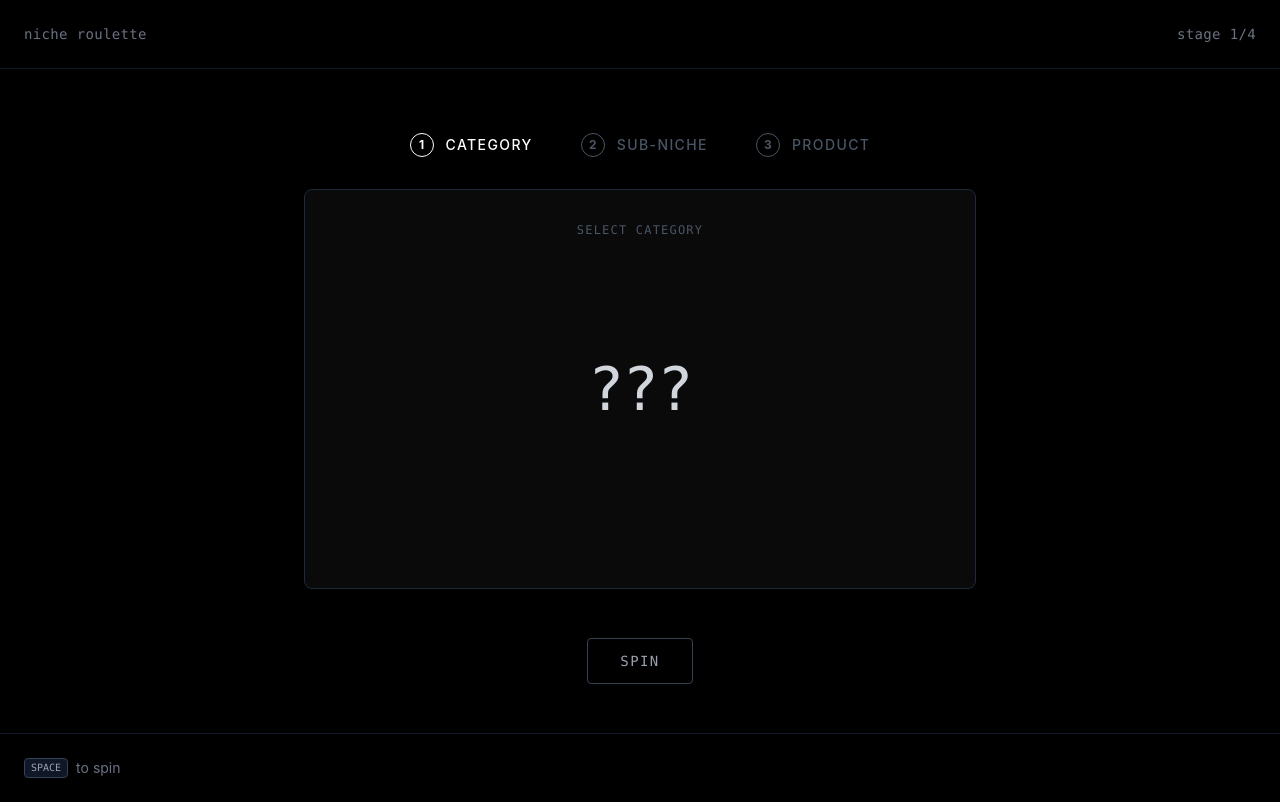
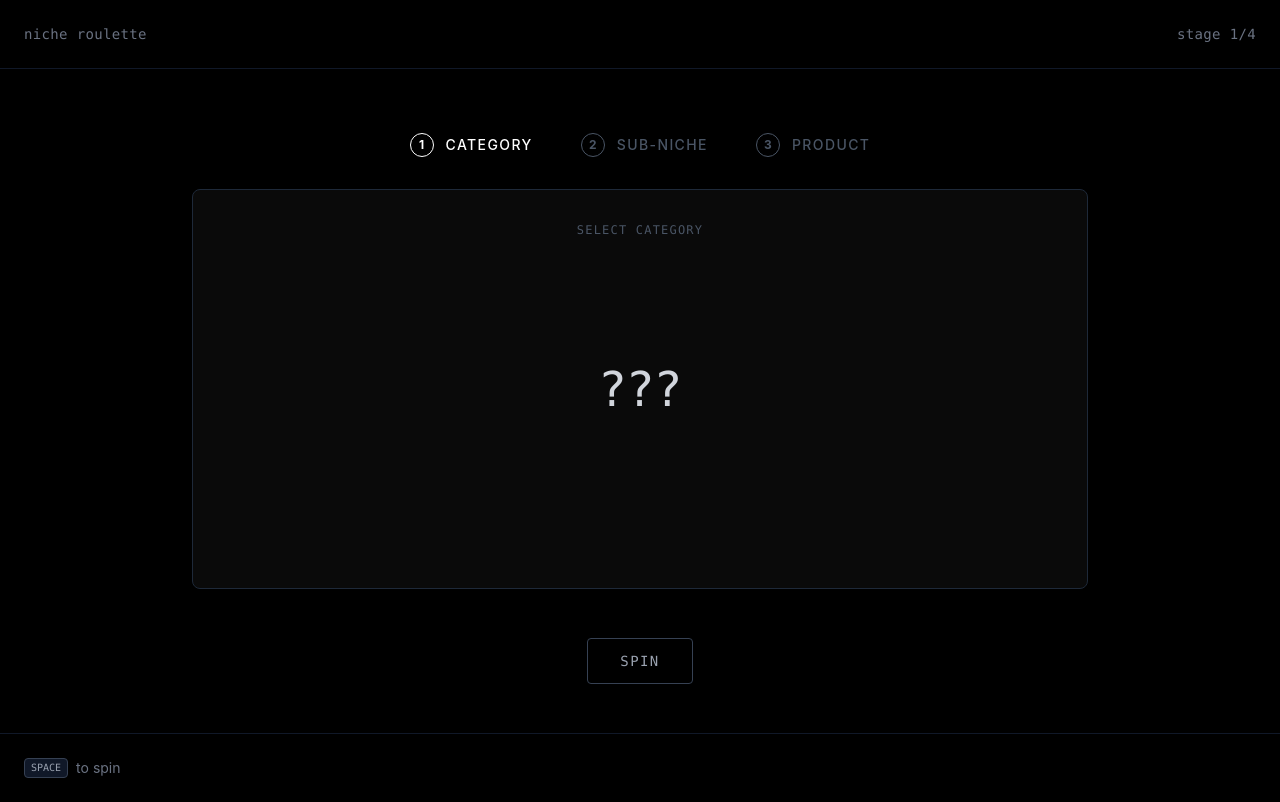
Before and after one commit to chxmpizy/Niche_Roulette, a Next.js app: page /roulette in a window 1280 px wide. Built offline with nearby package versions, Linux system fonts and the light colour scheme.

Commit message:
fix : fix padding and text width

```diff
--- a/app/roulette/page.tsx
+++ b/app/roulette/page.tsx
@@ -53,7 +53,7 @@ export default function RoulettePage() {
       </header>
 
       <main className="flex-1 flex flex-col items-center justify-center p-4 md:p-8">
-        <div className="max-w-3xl mx-auto w-full flex-1 flex flex-col">
+        <div className="max-w-4xl mx-auto w-full flex-1 flex flex-col">
           {stage < 4 && <StageIndicator currentStage={stage} />}
 
           <div className="flex-1 flex flex-col items-center justify-center w-full">
--- a/components/roulette/category-stage.tsx
+++ b/components/roulette/category-stage.tsx
@@ -51,9 +51,9 @@ export function CategoryStage({
   }, [finalResult, isSpinning, onComplete]);
 
   return (
-    <div className="flex flex-col items-center w-full max-w-2xl">
+    <div className="flex flex-col items-center w-full max-w-6xl">
       <div
-        className="w-full bg-[#0a0a0a] border border-gray-800 rounded-lg p-12 md:p-24 flex flex-col items-center justify-center min-h-[400px] relative overflow-hidden cursor-pointer group"
+        className="w-full bg-[#0a0a0a] border border-gray-800 rounded-lg p-12 flex flex-col items-center justify-center min-h-[400px] relative overflow-hidden cursor-pointer group"
         onClick={() => !finalResult && !isSpinning && startSpin()}
       >
         <div className="absolute top-8 text-gray-600 text-xs font-mono tracking-widest uppercase">
@@ -61,7 +61,7 @@ export function CategoryStage({
         </div>
 
         <div className={clsx(
-          "text-3xl md:text-5xl lg:text-6xl font-medium tracking-tight text-center font-mono w-full",
+          "text-5xl font-medium tracking-tight text-center font-mono w-full",
           finalResult ? "text-white" : "text-gray-300"
         )}>
           <SlotReel
--- a/components/roulette/product-stage.tsx
+++ b/components/roulette/product-stage.tsx
@@ -55,9 +55,9 @@ export function ProductStage({
   }, [finalResult, isSpinning, onComplete]);
 
   return (
-    <div className="flex flex-col items-center w-full max-w-2xl">
+    <div className="flex flex-col items-center w-full max-w-6xl">
       <div
-        className="w-full bg-[#0a0a0a] border border-gray-800 rounded-lg p-12 md:p-24 flex flex-col items-center justify-center min-h-[400px] relative overflow-hidden cursor-pointer group"
+        className="w-full bg-[#0a0a0a] border border-gray-800 rounded-lg p-12 flex flex-col items-center justify-center min-h-[400px] relative overflow-hidden cursor-pointer group"
         onClick={() => !finalResult && !isSpinning && startSpin()}
       >
         <div className="absolute top-8 text-gray-600 text-xs font-mono tracking-widest uppercase">
@@ -65,7 +65,7 @@ export function ProductStage({
         </div>
 
         <div className={clsx(
-          "text-3xl md:text-5xl lg:text-6xl font-medium tracking-tight text-center font-mono w-full",
+          "text-5xl font-medium tracking-tight text-center font-mono w-full",
           finalResult ? "text-white" : "text-gray-300"
         )}>
           <SlotReel
--- a/components/roulette/slot-reel.tsx
+++ b/components/roulette/slot-reel.tsx
@@ -76,7 +76,7 @@ export function SlotReel({ items, isSpinning, onStop, hasLanded = false }: SlotR
   }, [isSpinning, items, onStop]);
 
   return (
-    <div className="h-[1.4em] overflow-hidden w-full flex justify-center items-start">
+    <div className="h-[1.4em] overflow-hidden w-auto flex justify-center items-start">
       <div
         ref={stripRef}
         className="flex flex-col items-center will-change-transform origin-top"
--- a/components/roulette/sub-niche-stage.tsx
+++ b/components/roulette/sub-niche-stage.tsx
@@ -58,9 +58,9 @@ export function SubNicheStage({
   }, [finalResult, isSpinning, onComplete]);
 
   return (
-    <div className="flex flex-col items-center w-full max-w-2xl">
+    <div className="flex flex-col items-center w-full max-w-6xl">
       <div
-        className="w-full bg-[#0a0a0a] border border-gray-800 rounded-lg p-12 md:p-24 flex flex-col items-center justify-center min-h-[400px] relative overflow-hidden cursor-pointer group"
+        className="w-full bg-[#0a0a0a] border border-gray-800 rounded-lg p-12 flex flex-col items-center justify-center min-h-[400px] relative overflow-hidden cursor-pointer group"
         onClick={() => !finalResult && !isSpinning && startSpin()}
       >
         <div className="absolute top-8 flex flex-col items-center">
@@ -71,7 +71,7 @@ export function SubNicheStage({
         </div>
 
         <div className={clsx(
-          "text-3xl md:text-4xl lg:text-5xl font-medium tracking-tight text-center font-mono w-full",
+          "text-5xl font-medium tracking-tight text-center font-mono w-full",
           finalResult ? "text-white" : "text-gray-300"
         )}>
           <SlotReel
```
